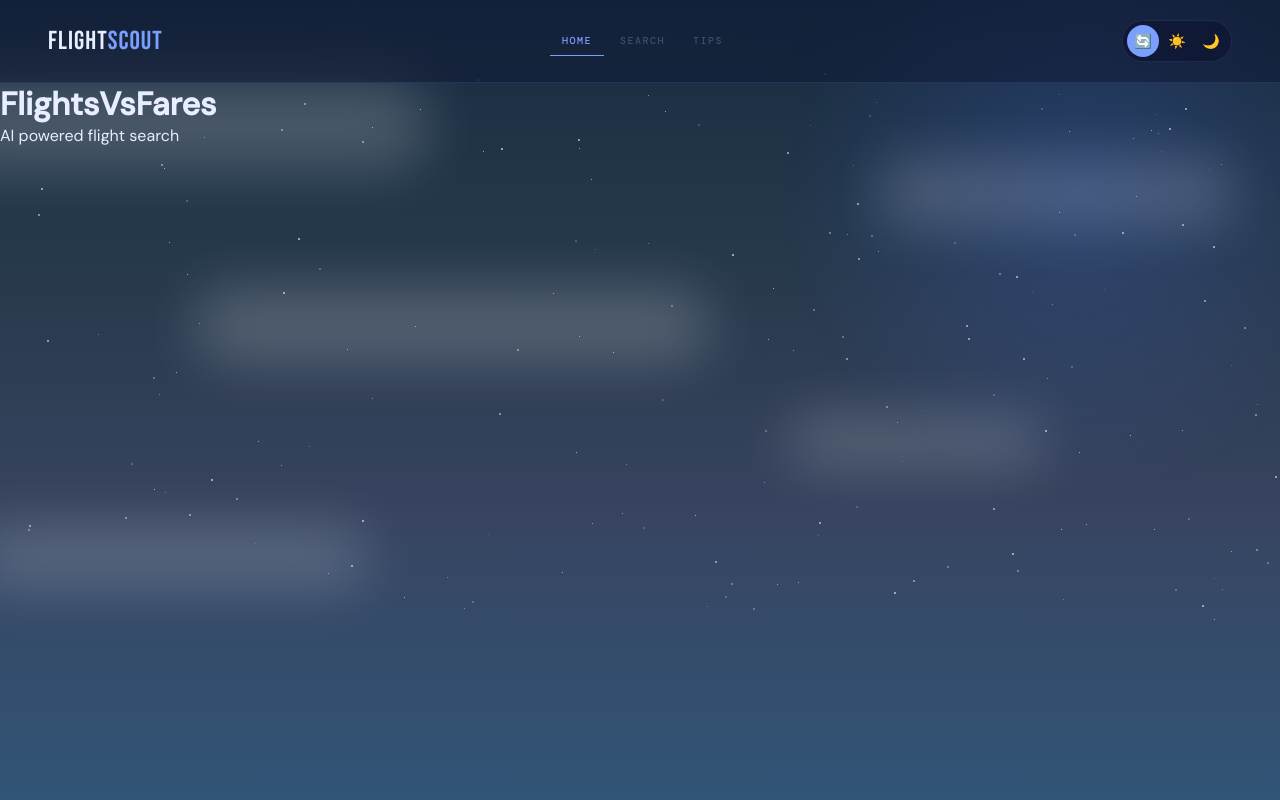
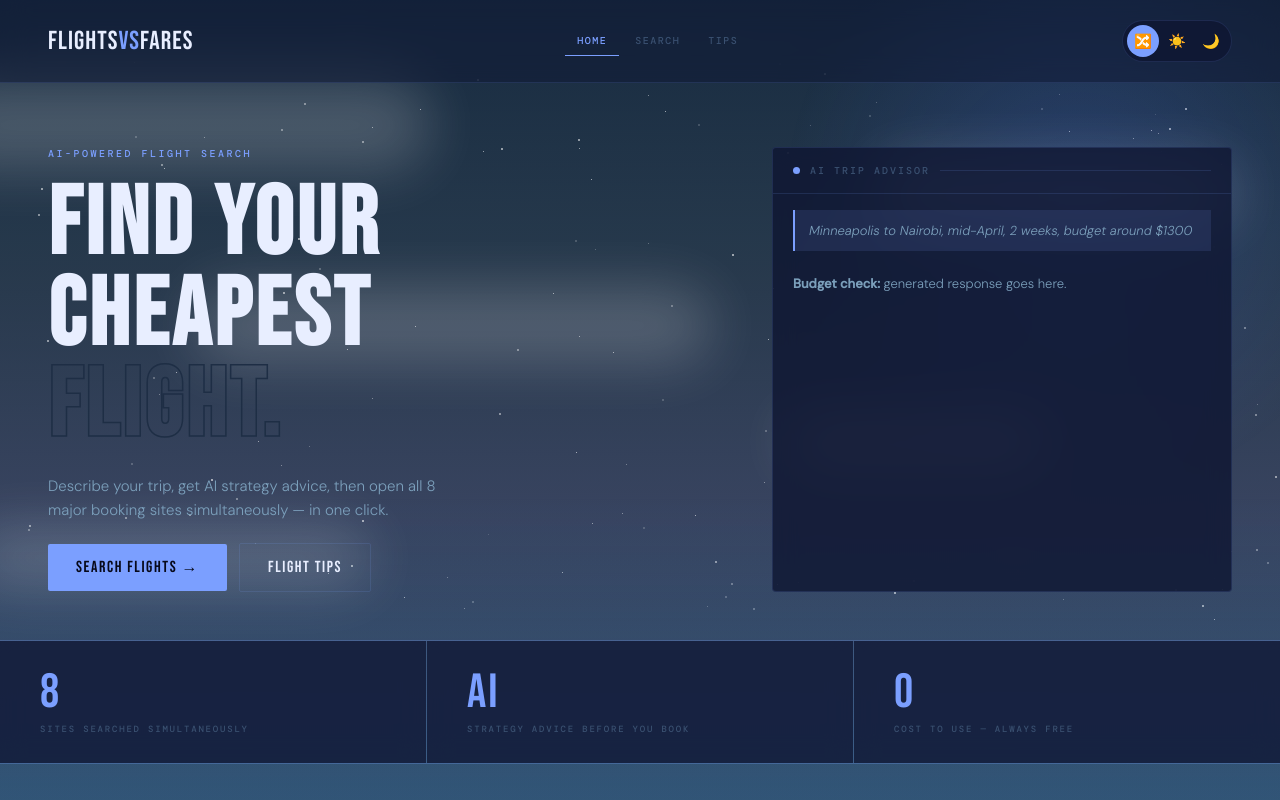
Before and after one commit to bacadlo/FlightsVsFares-app, a Next.js app: page / in a window 1280 px wide. Built offline with nearby package versions, Linux system fonts and the light colour scheme.

Commit message:
Implement home page layout

```diff
--- a/app/page.js
+++ b/app/page.js
@@ -1,8 +1,56 @@
+import { EyebrowLabel } from '../components/ui/EyebrowLabel';
+import { Button } from '../components/ui/Button';
+import { ChatPanel } from '../components/chat/ChatPanel';
+import '../styles/home.css';
+
+const STATS = [
+  { number: '8',  label: 'Sites searched simultaneously' },
+  { number: 'AI', label: 'Strategy advice before you book' },
+  { number: '0',  label: 'Cost to use — always free' },
+];
+
 export default function Home() {
   return (
-    <main>
-      <h1>FlightsVsFares</h1>
-      <p>AI powered flight search</p>
+    <main className="home">
+      <section className="hero">
+        <div className="hero-left">
+          <EyebrowLabel>AI-Powered Flight Search</EyebrowLabel>
+
+          <h1 className="hero-headline">
+            <span className="headline-line">FIND YOUR</span>
+            <span className="headline-line">CHEAPEST</span>
+            <span className="headline-line headline-ghost">FLIGHT.</span>
+          </h1>
+
+          <p className="hero-subhead">
+            Describe your trip, get AI strategy advice, then open all 8 major
+            booking sites simultaneously — in one click.
+          </p>
+
+          <div className="hero-cta">
+            <Button href="/search">Search Flights →</Button>
+            <Button href="/tips" variant="ghost">Flight Tips</Button>
+          </div>
+        </div>
+
+        <ChatPanel />
+      </section>
+
+      <div className="stats-row" role="list">
+        {STATS.map(({ number, label }) => (
+          <div key={label} className="stats-cell" role="listitem">
+            <span className="stats-number">{number}</span>
+            <span className="stats-label">{label}</span>
+          </div>
+        ))}
+      </div>
+
+      <footer className="home-footer">
+        <span className="home-footer-text">
+          FlightsVsFares — No ads · No tracking
+        </span>
+        <span className="home-footer-text">Powered by Claude AI</span>
+      </footer>
     </main>
   );
 }
--- /dev/null
+++ b/components/chat/ChatPanel.jsx
@@ -0,0 +1,47 @@
+import '../../styles/chat.css';
+
+const PREVIEW_MESSAGES = [
+  {
+    role: 'user',
+    content: 'Minneapolis to Nairobi, mid-April, 2 weeks, budget around $1300',
+  },
+  {
+    role: 'ai',
+    content:
+      '**Budget check:** generated response goes here.',
+  },
+];
+
+export function ChatPanel({ messages = PREVIEW_MESSAGES }) {
+  return (
+    <div className="chat-panel">
+      <div className="chat-header">
+        <span className="chat-pulse" aria-hidden="true" />
+        <span className="chat-title">AI Trip Advisor</span>
+        <span className="chat-rule" aria-hidden="true" />
+      </div>
+
+      <div className="chat-messages">
+        {messages.map((msg, i) => (
+          <div key={i} className={`chat-bubble chat-bubble--${msg.role}`}>
+            <MessageContent content={msg.content} />
+          </div>
+        ))}
+      </div>
+    </div>
+  );
+}
+
+function MessageContent({ content }) {
+  /* Render **bold** markdown inline without a dependency */
+  const parts = content.split(/(\*\*[^*]+\*\*)/g);
+  return (
+    <p>
+      {parts.map((part, i) =>
+        part.startsWith('**') && part.endsWith('**')
+          ? <strong key={i}>{part.slice(2, -2)}</strong>
+          : part
+      )}
+    </p>
+  );
+}
--- a/components/nav/Nav.jsx
+++ b/components/nav/Nav.jsx
@@ -17,7 +17,7 @@ export function Nav() {
   return (
     <nav className="nav">
       <Link href="/" className="nav-logo" aria-label="FlightsVsFares home">
-        Flight<span className="nav-logo-accent">Scout</span>
+        Flights<span className="nav-logo-accent">Vs</span>Fares
       </Link>
 
       <div className="nav-tabs" role="navigation" aria-label="Main navigation">
--- a/components/nav/SkyControl.jsx
+++ b/components/nav/SkyControl.jsx
@@ -3,7 +3,7 @@
 import { useSkyThemeContext } from '../../contexts/SkyThemeContext';
 
 const MODES = [
-  { id: 'auto',  label: '🔄', title: 'Auto cycle' },
+  { id: 'auto',  label: '🔀', title: 'Auto cycle' },
   { id: 'day',   label: '☀️', title: 'Day mode'   },
   { id: 'night', label: '🌙', title: 'Night mode'  },
 ];
--- /dev/null
+++ b/components/ui/Button.jsx
@@ -0,0 +1,16 @@
+import Link from 'next/link';
+import '../../styles/ui.css';
+
+export function Button({ children, href, variant = 'primary', onClick }) {
+  const className = `btn btn--${variant}`;
+
+  if (href) {
+    return <Link href={href} className={className}>{children}</Link>;
+  }
+
+  return (
+    <button className={className} onClick={onClick}>
+      {children}
+    </button>
+  );
+}
--- /dev/null
+++ b/components/ui/EyebrowLabel.jsx
@@ -0,0 +1,5 @@
+import '../../styles/ui.css';
+
+export function EyebrowLabel({ children }) {
+  return <span className="eyebrow-label">{children}</span>;
+}
--- /dev/null
+++ b/styles/chat.css
@@ -0,0 +1,85 @@
+/* Chat Panel */
+
+.chat-panel {
+  background: var(--surface);
+  backdrop-filter: blur(6px);
+  border: 1px solid var(--border);
+  border-radius: 4px;
+  overflow: hidden;
+  transition: background 0.4s, border-color 0.4s;
+}
+
+@media (min-width: 768px) {
+  .chat-panel {
+    backdrop-filter: blur(12px);
+  }
+}
+
+.chat-header {
+  display: flex;
+  align-items: center;
+  gap: 10px;
+  padding: 16px 20px;
+  border-bottom: 1px solid var(--border);
+  transition: border-color 0.4s;
+}
+
+.chat-pulse {
+  width: 7px;
+  height: 7px;
+  border-radius: 50%;
+  background: var(--accent);
+  flex-shrink: 0;
+  transition: background 0.4s;
+}
+
+.chat-title {
+  font-family: 'DM Mono', monospace;
+  font-size: 10px;
+  font-weight: 500;
+  letter-spacing: 0.2em;
+  text-transform: uppercase;
+  color: var(--text-muted);
+  white-space: nowrap;
+  transition: color 0.4s;
+}
+
+.chat-rule {
+  flex: 1;
+  height: 1px;
+  background: var(--border);
+  transition: background 0.4s;
+}
+
+.chat-messages {
+  display: flex;
+  flex-direction: column;
+  gap: 12px;
+  padding: 16px 20px;
+}
+
+.chat-bubble {
+  font-size: 13px;
+  line-height: 1.65;
+  font-weight: 300;
+  color: var(--text-primary);
+  transition: color 0.4s;
+}
+
+.chat-bubble--user {
+  padding: 10px 14px;
+  background: var(--accent-soft);
+  border-left: 2px solid var(--accent);
+  font-style: italic;
+  color: var(--text-mid);
+  transition: background 0.4s, border-color 0.4s, color 0.4s;
+}
+
+.chat-bubble--ai {
+  padding: 10px 0;
+  color: var(--text-mid);
+}
+
+.chat-bubble p {
+  margin: 0;
+}
--- /dev/null
+++ b/styles/home.css
@@ -0,0 +1,157 @@
+/* Home Page */
+
+.home {
+  min-height: 100vh;
+  display: flex;
+  flex-direction: column;
+}
+
+/* Hero */
+
+.hero {
+  display: flex;
+  flex-direction: column;
+  gap: 32px;
+  padding: 40px 20px 0;
+}
+
+@media (min-width: 768px) {
+  .hero {
+    display: grid;
+    grid-template-columns: 1fr 460px;
+    gap: 56px;
+    padding: 64px 48px 0;
+  }
+}
+
+.hero-left {
+  display: flex;
+  flex-direction: column;
+  gap: 20px;
+}
+
+.hero-headline {
+  font-family: 'Bebas Neue', sans-serif;
+  font-size: 56px;
+  line-height: 0.95;
+  letter-spacing: 0.04em;
+  color: var(--text-primary);
+  transition: color 0.4s;
+}
+
+@media (min-width: 768px) {
+  .hero-headline {
+    font-size: 96px;
+  }
+}
+
+.headline-line {
+  display: block;
+}
+
+.headline-ghost {
+  color: transparent;
+  -webkit-text-stroke: 1.5px var(--text-faint);
+  transition: -webkit-text-stroke-color 0.4s;
+}
+
+.hero-subhead {
+  font-size: 15px;
+  font-weight: 300;
+  color: var(--text-mid);
+  line-height: 1.65;
+  max-width: 420px;
+  transition: color 0.4s;
+}
+
+.hero-cta {
+  display: flex;
+  align-items: center;
+  gap: 12px;
+  flex-wrap: wrap;
+}
+
+/* Stats Row */
+
+.stats-row {
+  display: grid;
+  grid-template-columns: 1fr;
+  gap: 1px;
+  background: var(--border);
+  border-top: 1px solid var(--border);
+  border-bottom: 1px solid var(--border);
+  margin-top: 48px;
+  transition: background 0.4s, border-color 0.4s;
+}
+
+@media (min-width: 480px) {
+  .stats-row {
+    grid-template-columns: repeat(3, 1fr);
+  }
+}
+
+.stats-cell {
+  background: var(--surface);
+  backdrop-filter: blur(6px);
+  padding: 28px 20px;
+  display: flex;
+  flex-direction: column;
+  gap: 6px;
+  transition: background 0.4s;
+}
+
+@media (min-width: 768px) {
+  .stats-cell {
+    backdrop-filter: blur(12px);
+    padding: 28px 40px;
+  }
+}
+
+.stats-number {
+  font-family: 'Bebas Neue', sans-serif;
+  font-size: 48px;
+  line-height: 1;
+  color: var(--accent);
+  letter-spacing: 0.04em;
+  transition: color 0.4s;
+}
+
+.stats-label {
+  font-family: 'DM Mono', monospace;
+  font-size: 9px;
+  font-weight: 500;
+  letter-spacing: 0.2em;
+  text-transform: uppercase;
+  color: var(--text-muted);
+  transition: color 0.4s;
+}
+
+/* Footer Strip */
+
+.home-footer {
+  display: flex;
+  flex-direction: column;
+  gap: 8px;
+  padding: 20px;
+  border-top: 1px solid var(--border);
+  margin-top: auto;
+  transition: border-color 0.4s;
+}
+
+@media (min-width: 768px) {
+  .home-footer {
+    flex-direction: row;
+    justify-content: space-between;
+    align-items: center;
+    padding: 20px 48px;
+  }
+}
+
+.home-footer-text {
+  font-family: 'DM Mono', monospace;
+  font-size: 10px;
+  font-weight: 400;
+  letter-spacing: 0.1em;
+  color: var(--text-muted);
+  transition: color 0.4s;
+}
--- /dev/null
+++ b/styles/ui.css
@@ -0,0 +1,46 @@
+/* Eyebrow Label */
+
+.eyebrow-label {
+  font-family: 'DM Mono', monospace;
+  font-size: 10px;
+  font-weight: 500;
+  letter-spacing: 0.25em;
+  text-transform: uppercase;
+  color: var(--accent);
+  transition: color 0.4s;
+}
+
+/* Buttons */
+
+.btn {
+  display: inline-flex;
+  align-items: center;
+  font-family: 'Bebas Neue', sans-serif;
+  font-size: 16px;
+  letter-spacing: 0.1em;
+  padding: 14px 28px;
+  border-radius: 2px;
+  border: none;
+  cursor: pointer;
+  transition: background 0.2s, color 0.2s, border-color 0.2s;
+}
+
+.btn--primary {
+  background: var(--accent);
+  color: var(--btn-text);
+}
+
+.btn--primary:hover {
+  opacity: 0.88;
+}
+
+.btn--ghost {
+  background: transparent;
+  color: var(--text-primary);
+  border: 1px solid var(--border);
+}
+
+.btn--ghost:hover {
+  border-color: var(--accent);
+  color: var(--accent);
+}
```
